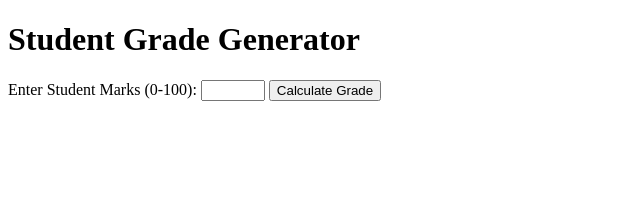
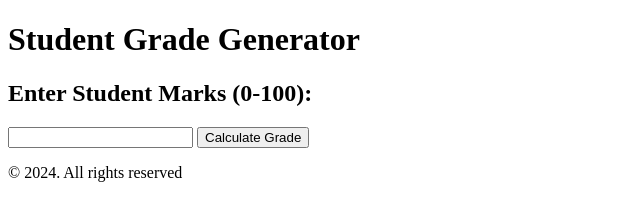
Before and after one commit to Wambuguu/week-1-code-challenges, a plain HTML site: page student-grade-generator/index.html in a window 1280 px wide. Shown: the whole page, without its empty margins (0-640 px from the left). Drawn offline with Linux system fonts and the light colour scheme.

Commit message:
Edit html & add footer

```diff
--- a/student-grade-generator/index.html
+++ b/student-grade-generator/index.html
@@ -11,12 +11,14 @@
 <body>
     <h1>Student Grade Generator</h1>
     <div id="calculator">
-        <label for="marks">Enter Student Marks (0-100):</label>
-        <input type="number" id="marks" min="0" max="100">
+        <h2>Enter Student Marks (0-100):</h2>
+        <input type="number" id="marks">
         <button onclick="calculateGrade()">Calculate Grade</button>
         <p id="grade-result"></p>
     </div>
-
+    <footer>
+        <p>&copy; 2024. All rights reserved</p>
+    </footer>
     <script src="script.js"></script>
 </body>
 
```
